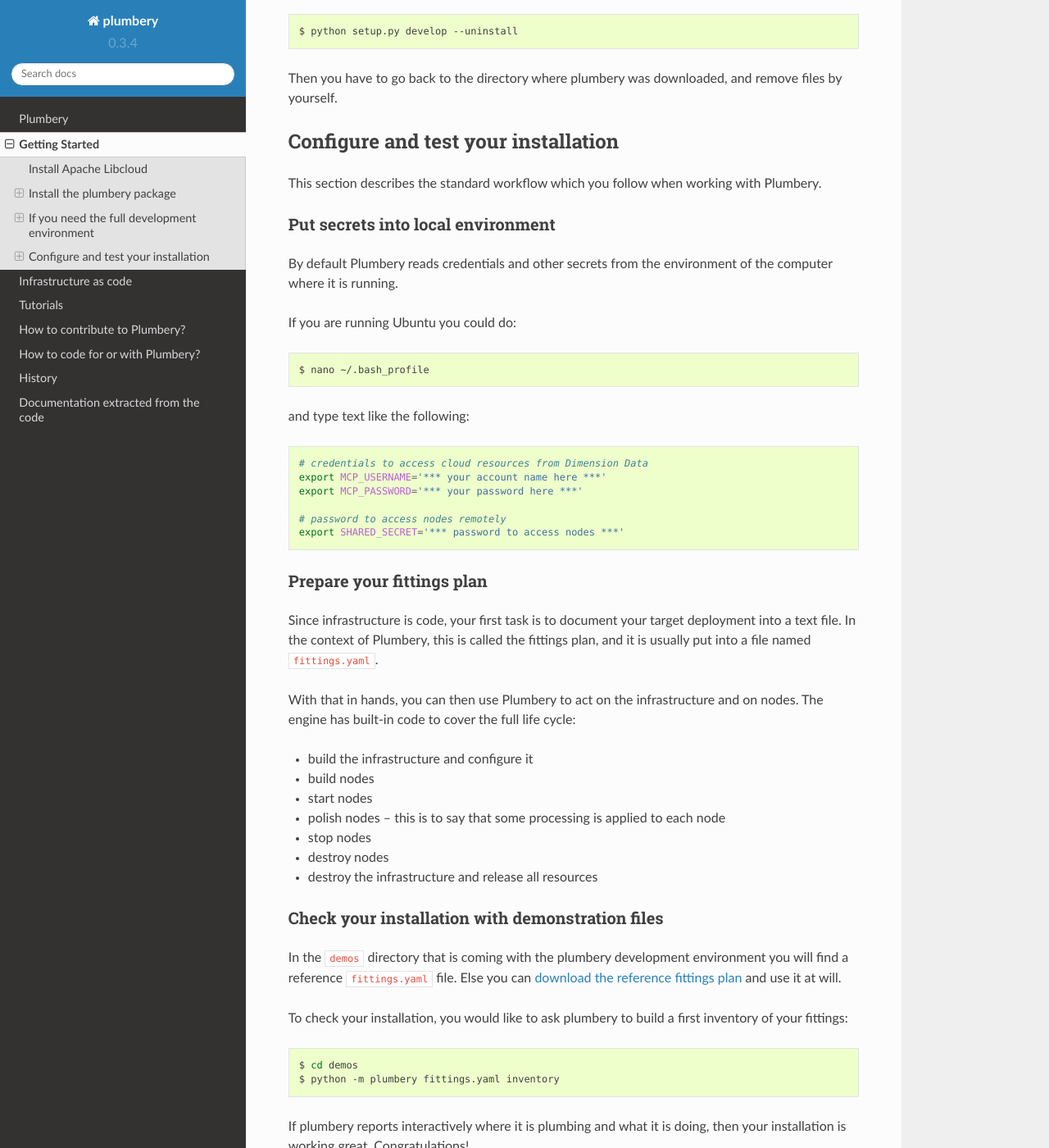
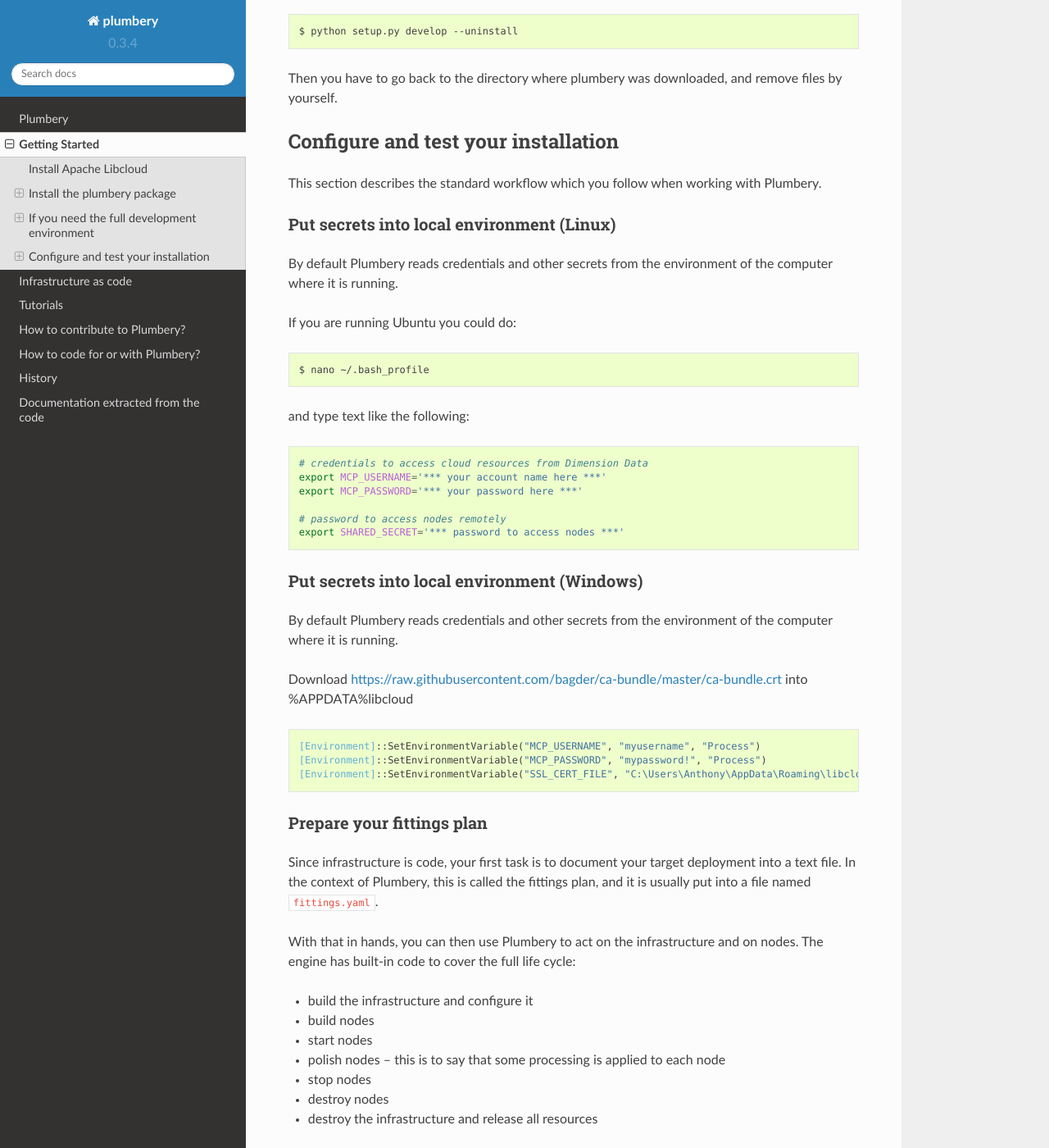
Before and after one commit to NTTLimitedRD/plumbery, a Sphinx documentation site: the page built from docs/getting_started.rst, in a window 1280 px wide and 1400 px high, scrolled down 2255 px. Shown: the whole window at 82% size. Built offline with Sphinx 7.4.7 and the Read the Docs theme 2.0.0, drawn with Linux system fonts in a browser that asks for light colours.

Commit message:
Tell users that debug mode is available, also more help for running on windows.

```diff
--- a/docs/getting_started.rst
+++ b/docs/getting_started.rst
@@ -119,8 +119,8 @@
 This section describes the standard workflow which you follow when working
 with Plumbery.
 
-Put secrets into local environment
-~~~~~~~~~~~~~~~~~~~~~~~~~~~~~~~~~~
+Put secrets into local environment (Linux)
+~~~~~~~~~~~~~~~~~~~~~~~~~~~~~~~~~~~~~~~~~~
 
 By default Plumbery reads credentials and other secrets from the environment
 of the computer where it is running.
@@ -141,6 +141,20 @@
 
     # password to access nodes remotely
     export SHARED_SECRET='*** password to access nodes ***'
+
+Put secrets into local environment (Windows)
+~~~~~~~~~~~~~~~~~~~~~~~~~~~~~~~~~~~~~~~~~~~~
+
+By default Plumbery reads credentials and other secrets from the environment
+of the computer where it is running.
+
+Download https://raw.githubusercontent.com/bagder/ca-bundle/master/ca-bundle.crt into %APPDATA%\libcloud
+
+.. sourcecode:: powershell
+
+    [Environment]::SetEnvironmentVariable("MCP_USERNAME", "myusername", "Process")
+    [Environment]::SetEnvironmentVariable("MCP_PASSWORD", "mypassword!", "Process")
+    [Environment]::SetEnvironmentVariable("SSL_CERT_FILE", "C:\Users\Anthony\AppData\Roaming\libcloud\ca-bundle.crt", "Process")
 
 
 Prepare your fittings plan
```
Also changed, not shown: 1 other file.
